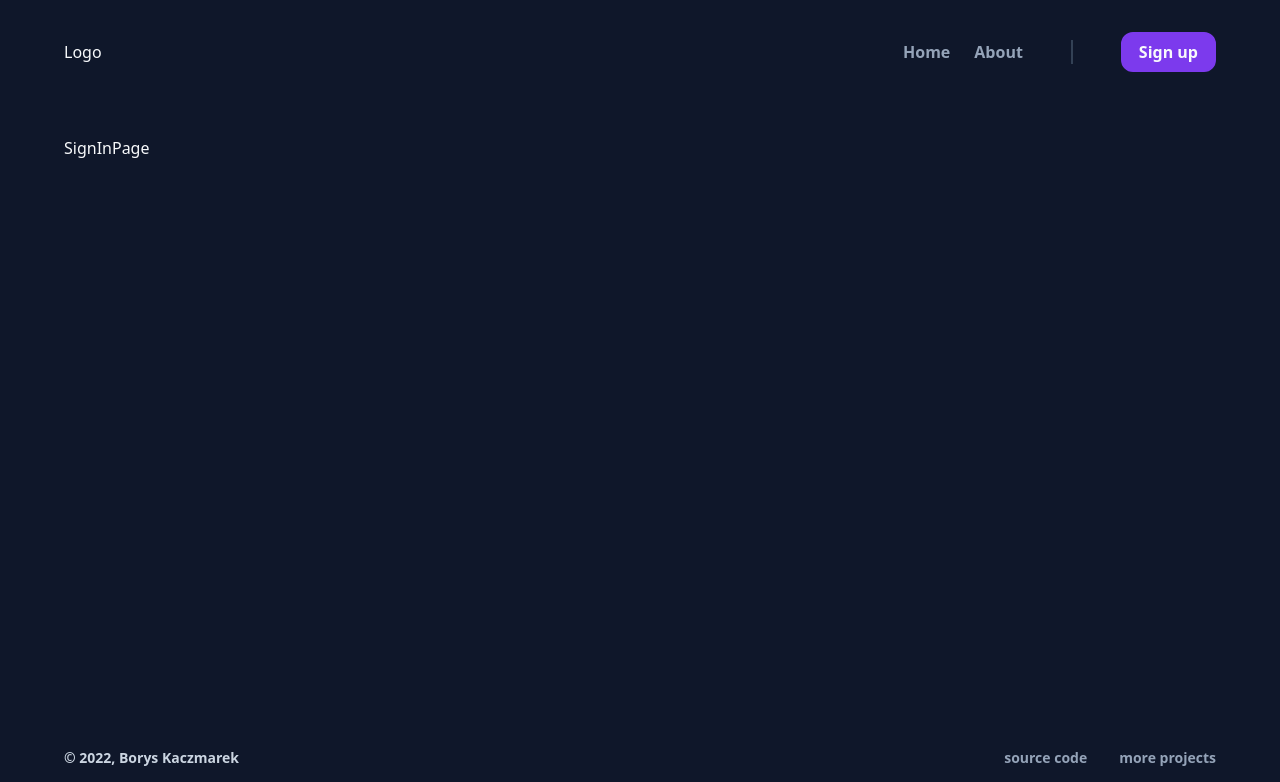
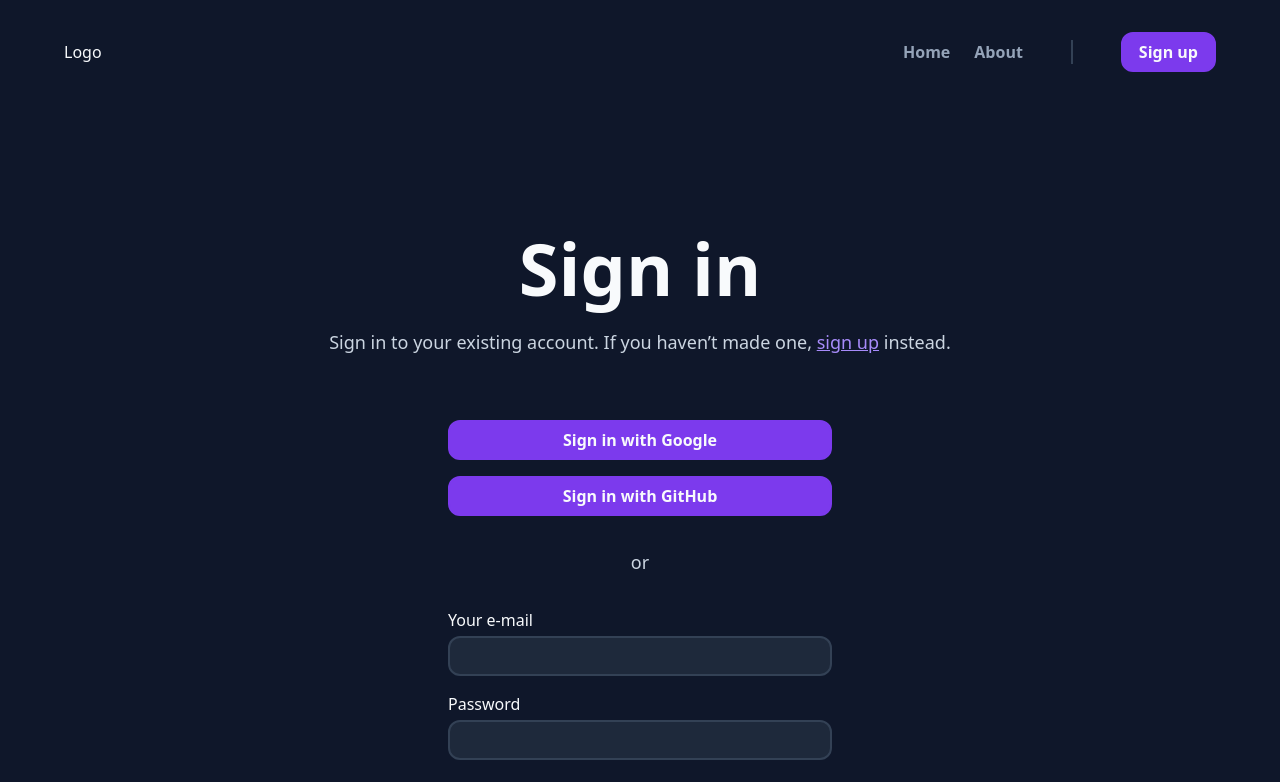
Before and after one commit to Borys35/analytics, a Next.js app in the folder dashboard/: page /sign-in in a window 1280 px wide. Shown: the top 782 px of the page. Built offline with nearby package versions, Linux system fonts and the light colour scheme.

Commit message:
Style sign-in/page.tsx

```diff
--- a/dashboard/app/sign-in/page.tsx
+++ b/dashboard/app/sign-in/page.tsx
@@ -1,5 +1,37 @@
+import Button from "@/ui/atoms/Button";
+import Field from "@/ui/atoms/Field";
+import Header from "@/ui/Header";
+import Link from "next/link";
+
 const SignInPage = () => {
-  return <div>SignInPage</div>;
+  const listClasses = `flex flex-col gap-4`;
+
+  return (
+    <div className="flex flex-col py-24 gap-16">
+      <Header>
+        <h1 className="mb-6">Sign in</h1>
+        <p className="text-lg">
+          Sign in to your existing account. If you haven’t made one,{" "}
+          <Link href="/sign-up" className="link">
+            sign up
+          </Link>{" "}
+          instead.
+        </p>
+      </Header>
+      <div className="flex flex-col gap-8 w-full max-w-sm mx-auto">
+        <div className={listClasses}>
+          <Button>Sign in with Google</Button>
+          <Button>Sign in with GitHub</Button>
+        </div>
+        <p className="self-center text-lg">or</p>
+        <form className={listClasses}>
+          <Field label="Your e-mail" name="email" type="email" />
+          <Field label="Password" name="password" type="password" />
+          <Button className="self-end mt-2">Sign in</Button>
+        </form>
+      </div>
+    </div>
+  );
 };
 
 export default SignInPage;
```
